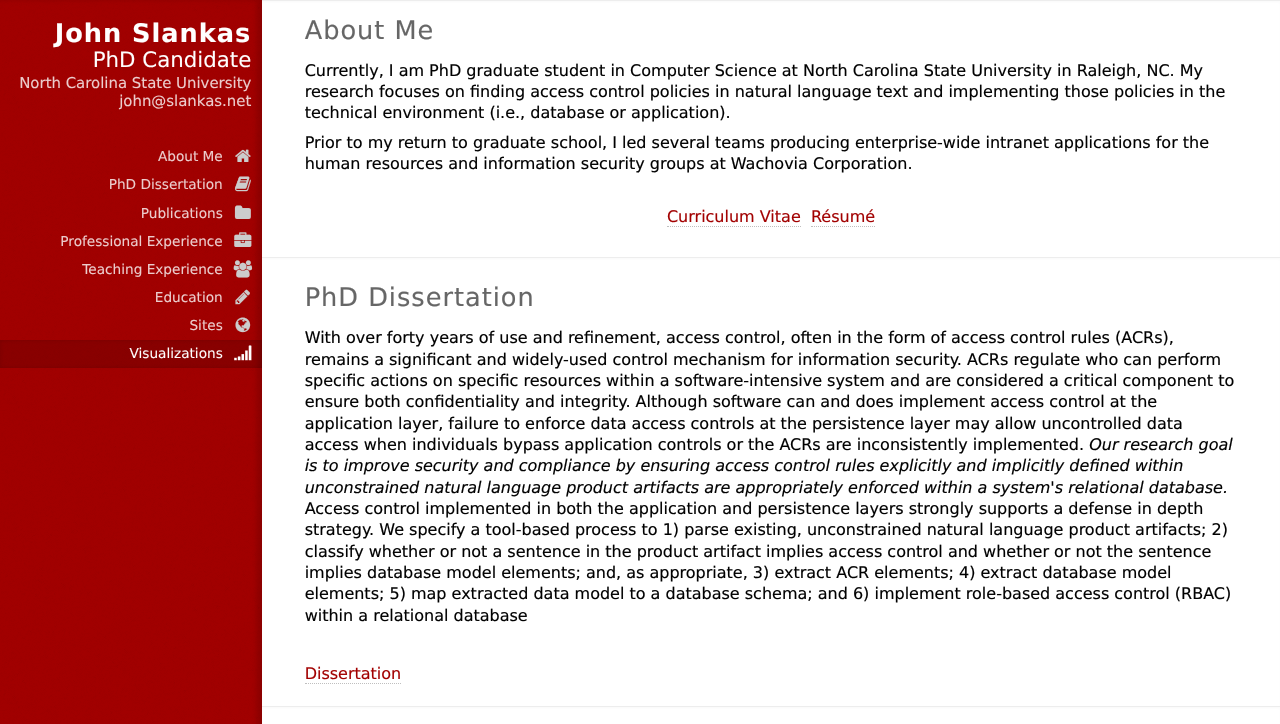
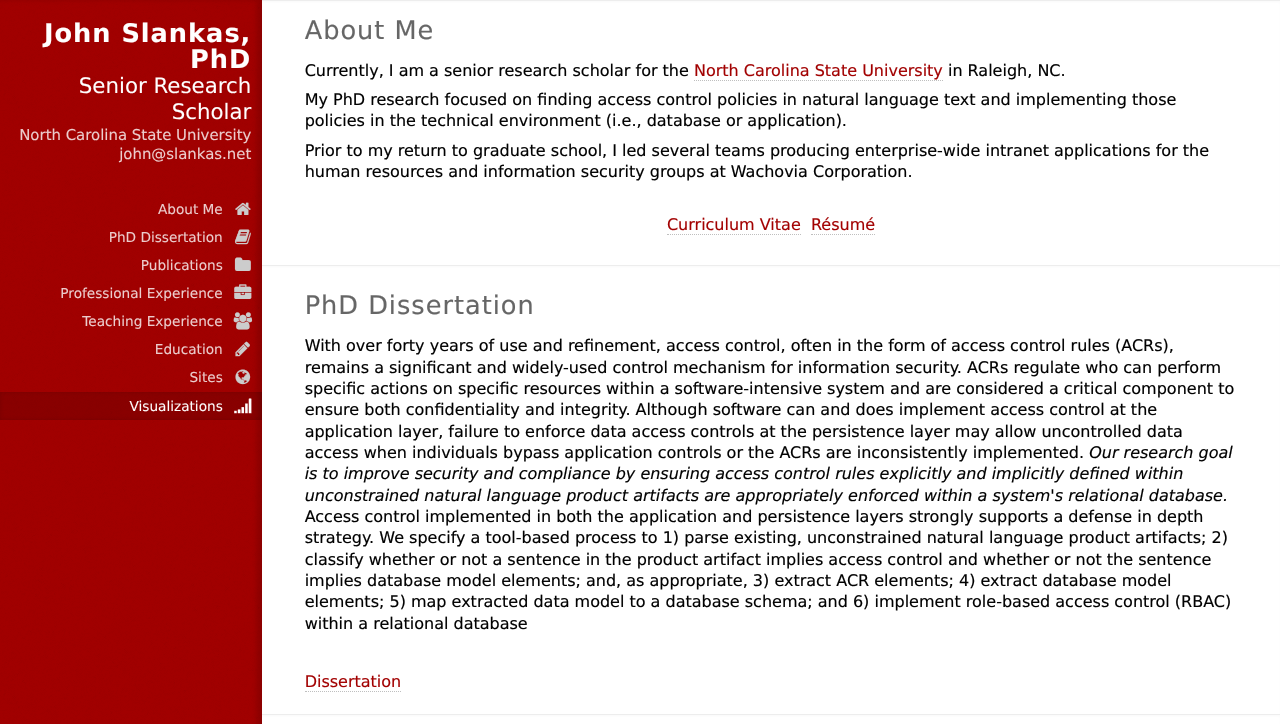
Before and after one commit to slankas/personal_website, a plain HTML site: page index.html in a window 1280 px wide. Shown: the top 724 px of the page. Drawn offline with Linux system fonts and the light colour scheme.

Commit message:
Minor updates to reflect current status

```diff
--- a/index.html
+++ b/index.html
@@ -40,8 +40,8 @@
 					<!-- Logo -->
 						<div id="logo">
 							<!--<span class="image avatar48"><img src="images/avatar.jpg" alt="" /></span>-->
-							<h1 id="title">John Slankas</h1>
-							<span class="jobtitle">PhD Candidate</span>
+							<h1 id="title">John Slankas, PhD</h1>
+							<span class="jobtitle">Senior Research Scholar</span>
 							<span class="byline">North Carolina State University</span>
 							<span class="byline"><a href="mailto:john@slankas.net">john@slankas.net</a></span>
 						</div>
@@ -86,7 +86,8 @@
 								<h2>About Me</h2>
 							</header>
 
-							<p align=left>Currently, I am PhD graduate student in Computer Science at North Carolina State University in Raleigh, NC.  My research focuses on finding access control policies in natural language text and implementing those policies in the technical environment (i.e., database or application).
+							<p align=left>Currently, I am a senior research scholar for the <a href="https://ncsu-las.org/>Laboratory for Analytic Sciences</a> at <a href="https://www.ncsu.edu/">North Carolina State University</a> in Raleigh, NC.</p>
+							<p>My PhD research focused on finding access control policies in natural language text and implementing those policies in the technical environment (i.e., database or application).
 							</p>
 							<p>Prior to my return to graduate school, I led several teams producing enterprise-wide intranet applications for the human resources and information security groups at Wachovia Corporation.
 							</p>
```
